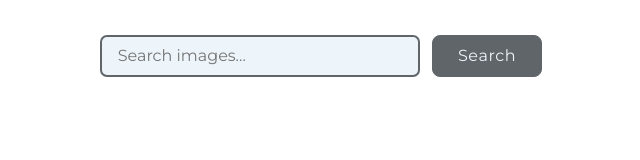
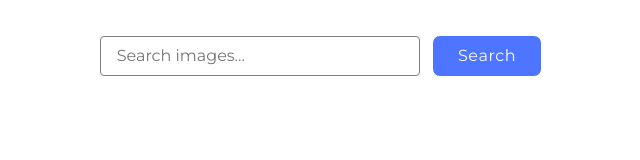
Before and after one commit to Tinadin11/goit-js-hw-11, a website built with Vite: page src/index.html in a window 1280 px wide. Shown: the whole page, without its empty margins (319-959 px from the left). Built offline with nearby package versions, Linux system fonts and the light colour scheme; files whose address does not match are found by name.

Commit message:
corect css

```diff
--- a/src/css/main.css
+++ b/src/css/main.css
@@ -5,23 +5,28 @@
 
 .input-search {
     width: 320px;
-    border-radius: 7px;
-    border: 2px solid #60656A;
     outline: transparent;
-    background: #EDF4FA;
     padding: 10px 16px;
     margin-bottom: 8px;
+    color: gray;
+    border: 1px solid #808080;
+    border-radius: 4px;
+}
+
+.input-search:hover {
+    border-color: #000
 }
 
 .input-search:focus {
-    border: 1px solid #808080;
+    border-color: #4E75FF
 }
 
 .button-search {
     border-radius: 8px;
-    background: #60656A;
-    border: 1px solid #60656A;
-    color: #EDF4FA;
+    background-color: #4E75FF;
+    border: 1px solid;
+    color: #fff;
+    ;
     font-size: 16px;
     font-weight: 500;
     line-height: 1.5;
@@ -32,9 +37,7 @@
 }
 
 .button-search:hover {
-    background: #EDF4FA;
-    border: 1px solid #60656A;
-    color: #60656A;
+    background-color: #6C8CFF;
 }
 
 .loader {
```
